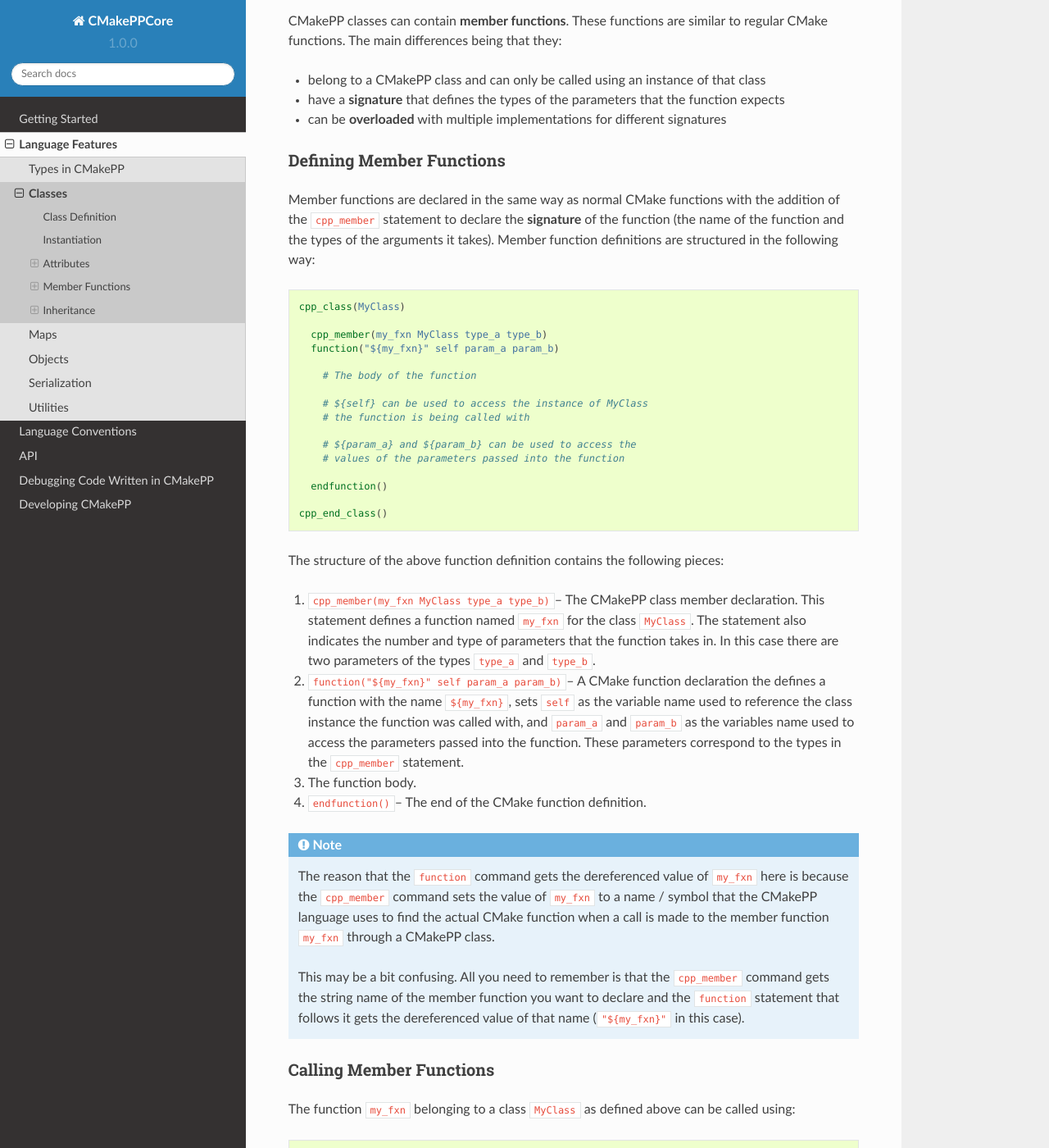
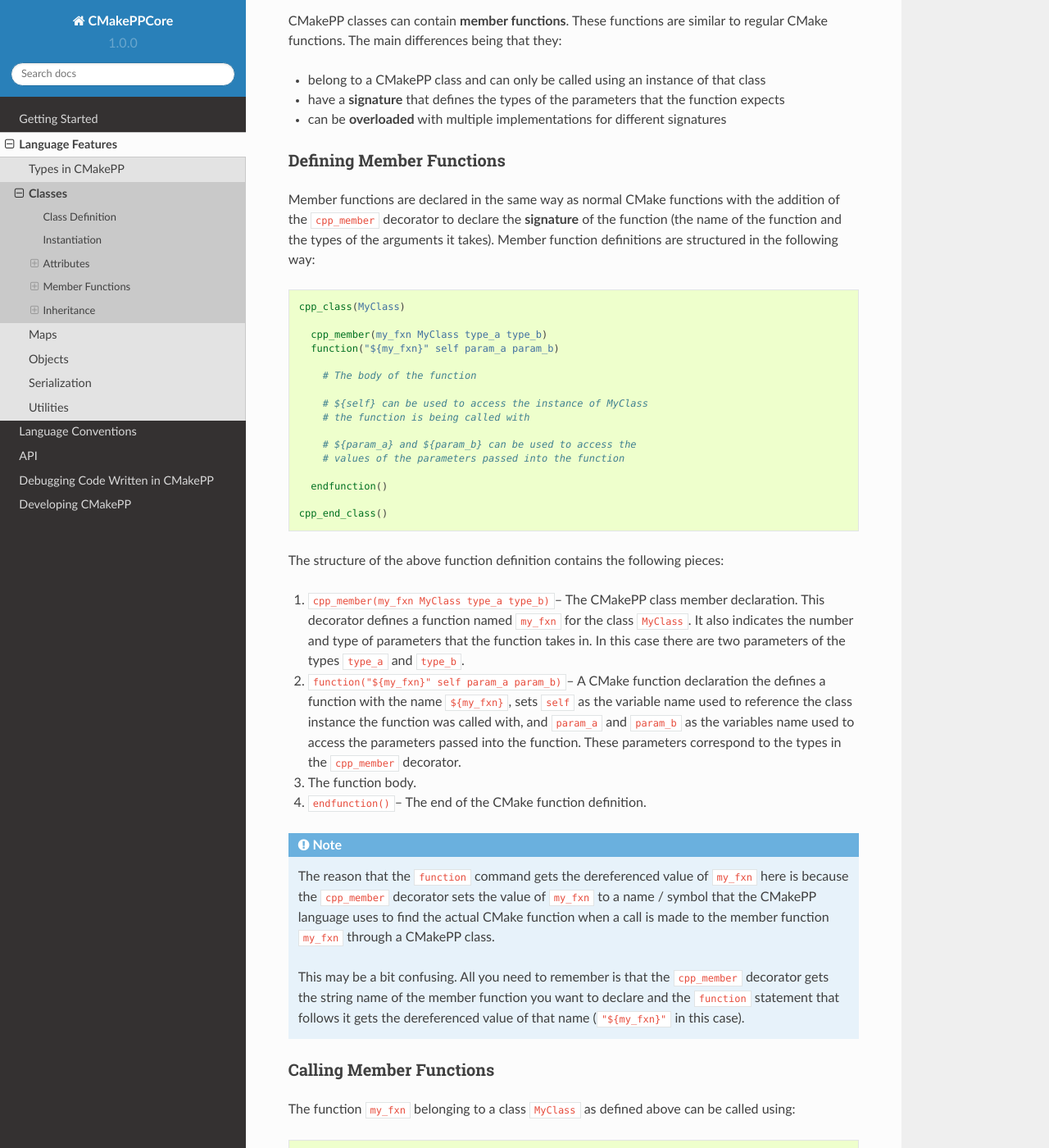
Before and after one commit to CMakePP/CMakePPLang, a Sphinx documentation site: the page built from docs/source/features/classes.rst, in a window 1280 px wide and 1400 px high, scrolled down 2013 px. Shown: the whole window at 82% size. Built offline with Sphinx 7.4.7 and the Read the Docs theme 2.0.0, drawn with Linux system fonts in a browser that asks for light colours; some of the changed text lies outside the part shown.

Commit message:
fixes deriving classes example to actually work and changes references to cpp_member to refer to it as a decorator

```diff
--- a/docs/source/features/classes.rst
+++ b/docs/source/features/classes.rst
@@ -114,7 +114,7 @@ Defining Member Functions
 -------------------------
 
 Member functions are declared in the same way as normal CMake functions with
-the addition of the ``cpp_member`` statement to declare the **signature** of the
+the addition of the ``cpp_member`` decorator to declare the **signature** of the
 function (the name of the function and the types of the arguments it takes).
 Member function definitions are structured in the following way:
 
@@ -140,16 +140,16 @@ Member function definitions are structured in the following way:
 The structure of the above function definition contains the following pieces:
 
 1. ``cpp_member(my_fxn MyClass type_a type_b)``-- The CMakePP class member
-   declaration. This statement defines a function named ``my_fxn`` for the class
-   ``MyClass``. The statement also indicates the number and type of parameters
-   that the function takes in. In this case there are two parameters of the
-   types ``type_a`` and ``type_b``.
+   declaration. This decorator defines a function named ``my_fxn`` for the class
+   ``MyClass``. It also indicates the number and type of parameters that the
+   function takes in. In this case there are two parameters of the types
+   ``type_a`` and ``type_b``.
 2. ``function("${my_fxn}" self param_a param_b)``-- A CMake function declaration
    the defines a function with the name ``${my_fxn}``, sets ``self`` as the
    variable name used to reference the class instance the function was called
    with, and ``param_a`` and ``param_b`` as the variables name used to access
    the parameters passed into the function. These parameters correspond to the
-   types in the ``cpp_member`` statement.
+   types in the ``cpp_member`` decorator.
 
 3. The function body.
 
@@ -158,13 +158,13 @@ The structure of the above function definition contains the following pieces:
 .. note::
 
   The reason that the ``function`` command gets the dereferenced value of
-  ``my_fxn`` here is because the ``cpp_member`` command sets the value of
+  ``my_fxn`` here is because the ``cpp_member`` decorator sets the value of
   ``my_fxn`` to a name / symbol that the CMakePP language uses to find the
   actual CMake function when a call is made to the member function ``my_fxn``
   through a CMakePP class.
 
   This may be a bit confusing. All you need to remember is that the
-  ``cpp_member`` command gets the string name of the member function you want to
+  ``cpp_member`` decorator gets the string name of the member function you want to
   declare and the ``function`` statement that follows it gets the dereferenced
   value of that name (``"${my_fxn}"`` in this case).
 
```
Also changed, not shown: other parts of docs/source/features/classes.rst (+2 -2 lines).
